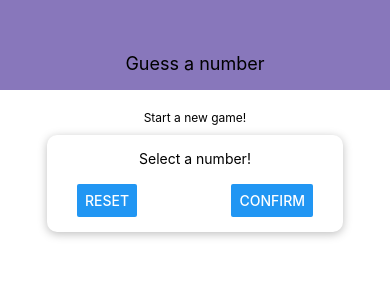
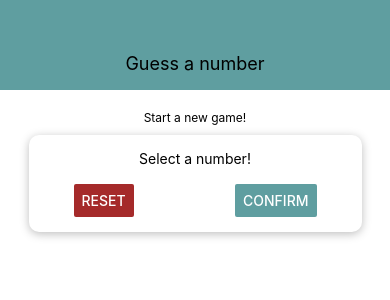
Before and after one commit to steffanciprian/guessANumber, a React Native app: screen / in a window 390 px wide. Shown: the top 300 px of the page. Built offline with nearby package versions, Linux system fonts and the light colour scheme.

Commit message:
changed colors///created primary--secondary colors with CONSTANTS

```diff
--- a/App.js
+++ b/App.js
@@ -2,6 +2,7 @@ import React from 'react';
 import { StyleSheet, Text, View } from 'react-native';
 import Header from "./components/Header";
 import StartGameScreen from "./screens/StartGameScreen";
+
 
 export default function App() {
   return (
--- a/components/Header.js
+++ b/components/Header.js
@@ -1,5 +1,6 @@
 import React from "react";
 import {View, Text, StyleSheet} from 'react-native';
+import colors from "../constants/colors";
 
 const Header = (props) => {
     return (
@@ -16,7 +17,7 @@ const styles = StyleSheet.create({
         width: '100%',
         height:90,
         paddingTop:36,
-        backgroundColor:'#87b',
+        backgroundColor:colors.primary,
         alignItems: 'center',
         justifyContent:'center',
     },
--- /dev/null
+++ b/constants/colors.js
@@ -0,0 +1,4 @@
+export default{
+    primary:"cadetblue",
+    secondary:"brown"
+}
--- a/screens/StartGameScreen.js
+++ b/screens/StartGameScreen.js
@@ -1,6 +1,7 @@
 import React from "react";
 import {View, StyleSheet, Text, TextInput, Button} from 'react-native';
 import Card from "../components/Card";
+import colors from "../constants/colors";
 
 const StartGameScreen = () => {
     return (
@@ -10,8 +11,8 @@ const StartGameScreen = () => {
                 <Text>Select a number!</Text>
                 <TextInput/>
                 <View style={styles.buttonContainer}>
-                    <Button style={styles.myButton} title="Reset"/>
-                    <Button style={styles.myButton} title="Confirm"/>
+                    <Button style={styles.button} color={colors.secondary} title="Reset"/>
+                    <Button style={styles.button} color={colors.primary} title="Confirm"/>
                 </View>
             </Card>
         </View>
@@ -28,19 +29,19 @@ const styles = StyleSheet.create({
         flexDirection: 'row',
         width: '100%',
         justifyContent: 'space-between',
-        paddingHorizontal: 15,
+        paddingHorizontal: 30,
     },
     title: {
         fontSize: 12,
         marginVertical: 10,
     },
     inputContainer: {
-        width: 300,
-        maxWidth: '80%',
+        width: 10000,
+        maxWidth: '90%',
         alignItems: 'center',
     },
-    myButton: {
-        width: '40%',
+    button: {
+        width: 100,
     }
 
 });
```
